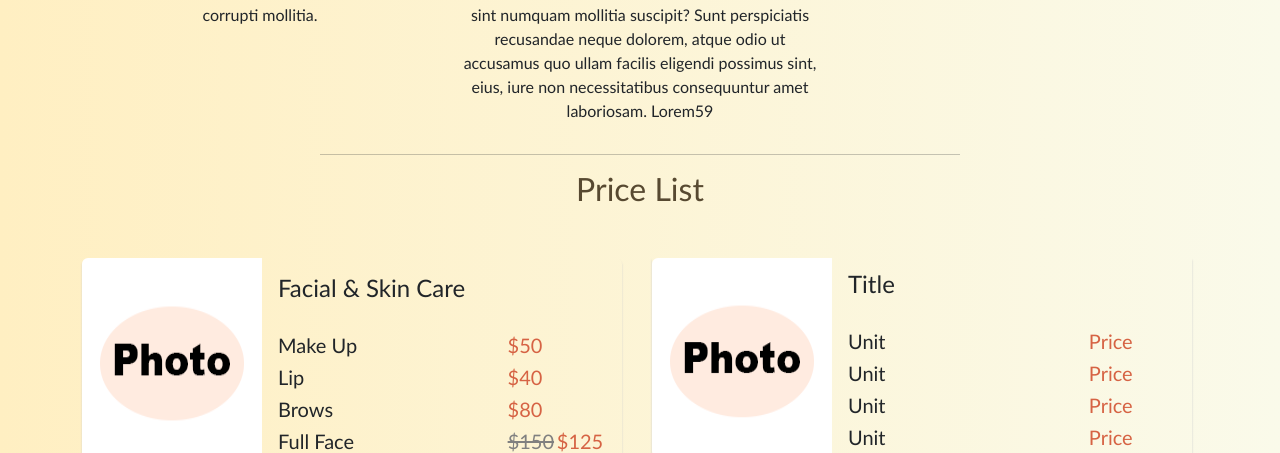
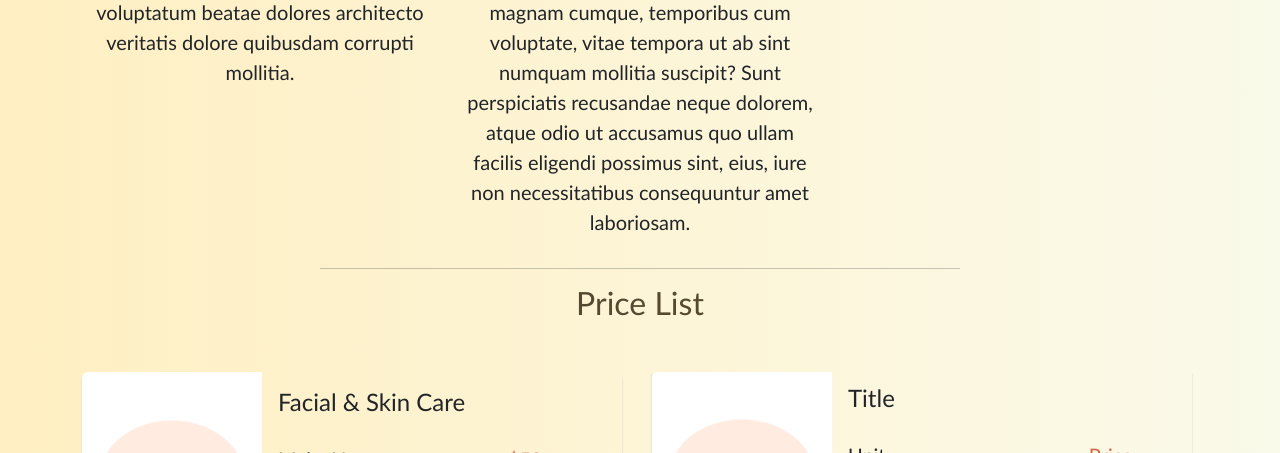
Before and after one commit to soiicy/html-css-task, a plain HTML site: page index.html in a window 1280 px wide. Shown: the part 1176-1629 px from the top of the page. Drawn offline with nearby package versions, Linux system fonts and the light colour scheme.

Commit message:
fix font size in article .main-info

```diff
--- a/index.html
+++ b/index.html
@@ -64,14 +64,14 @@
 
             <div class="container-fluid">
                 <div class="container">
-                    <div class="row text-center justify-content-center">
+                    <div class="row text-center justify-content-center main-info">
                         <div class="col-xs-12 col-sm-4 col-lg-4">
                             <img src="img/navbar-photos/logo.png" alt="p1-logo" class="w100">
                             <p>Lorem ipsum, dolor sit amet consectetur adipisicing elit. Aliquid adipisci laborum possimus, distinctio vero optio, autem, voluptatum beatae dolores architecto veritatis dolore quibusdam corrupti mollitia.</p>
                         </div>
                         <div class="col-xs-12 col-sm-4 col-lg-4">
                             <img src="img/navbar-photos/logo.png" alt="p2-logo" class="w100">
-                            <p>Lorem ipsum dolor sit, amet consectetur adipisicing elit. Repellat, quo harum similique doloribus itaque omnis magnam cumque, temporibus cum voluptate, vitae tempora ut ab sint numquam mollitia suscipit? Sunt perspiciatis recusandae neque dolorem, atque odio ut accusamus quo ullam facilis eligendi possimus sint, eius, iure non necessitatibus consequuntur amet laboriosam. Lorem59</p>
+                            <p>Lorem ipsum dolor sit, amet consectetur adipisicing elit. Repellat, quo harum similique doloribus itaque omnis magnam cumque, temporibus cum voluptate, vitae tempora ut ab sint numquam mollitia suscipit? Sunt perspiciatis recusandae neque dolorem, atque odio ut accusamus quo ullam facilis eligendi possimus sint, eius, iure non necessitatibus consequuntur amet laboriosam. </p>
                         </div>
                         <div class="col-xs-12 col-sm-4 col-lg-4">
                             <img src="img/navbar-photos/logo.png" alt="p3-logo" class="w100">
--- a/style/article.css
+++ b/style/article.css
@@ -12,6 +12,13 @@
     margin-top: 5px;
     margin-bottom: 50px;
     color: #574931;
+}
+
+
+                /* aboutus starts */
+
+.main-info {
+    font-size: 20px;
 }
 
                 /* prices starts */
```
